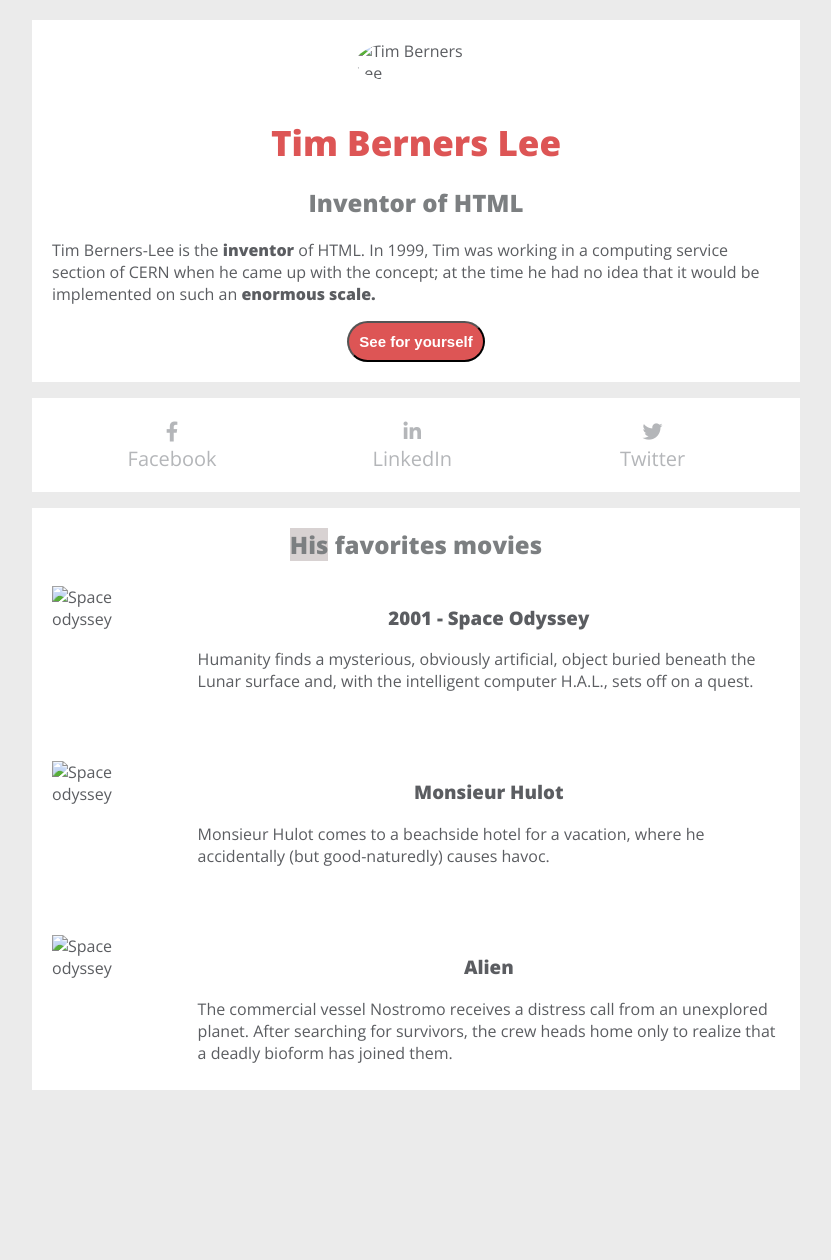
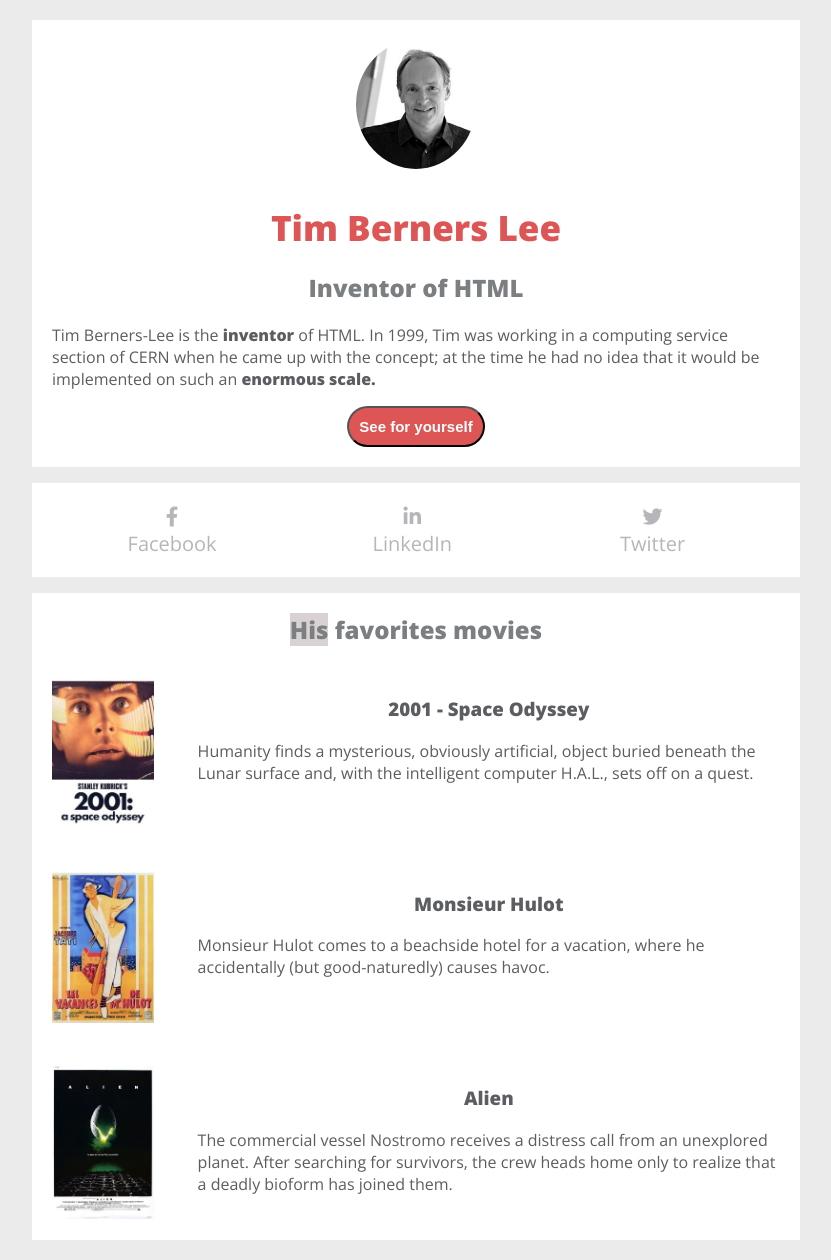
Before and after one commit to AlejoVE/tim-berners-lee, a plain HTML site: page index.html in a window 1280 px wide. Shown: the whole page, without its empty margins (224-1055 px from the left). Before the commit the page ends 1110 px from the top, so only its background shows below. Drawn offline with nearby package versions, Linux system fonts and the light colour scheme; the site is published under a folder, as on GitHub Pages, so addresses that start at the root find nothing.

Commit message:
Fix images link for production

```diff
--- a/index.html
+++ b/index.html
@@ -24,7 +24,7 @@
 				<section class="grid-top">
 					<div>
 						<img
-							src="/images/tim_berners_lee.jpg"
+							src="./images/tim_berners_lee.jpg"
 							alt="Tim Berners Lee"
 							id="photo"
 						/>
@@ -76,7 +76,7 @@
 					<div class="grid-movie">
 						<img
 							class="image-movie"
-							src="/images/space_odyssey.jpg"
+							src="./images/space_odyssey.jpg"
 							alt="Space odyssey"
 						/>
 						<div>
@@ -91,7 +91,7 @@
 					<div class="grid-movie">
 						<img
 							class="image-movie"
-							src="/images/mister_hulot.jpg"
+							src="./images/mister_hulot.jpg"
 							alt="Space odyssey"
 						/>
 						<div>
@@ -106,7 +106,7 @@
 					<div class="grid-movie">
 						<img
 							class="image-movie"
-							src="/images/alien.jpg"
+							src="./images/alien.jpg"
 							alt="Space odyssey"
 						/>
 						<div>
```
